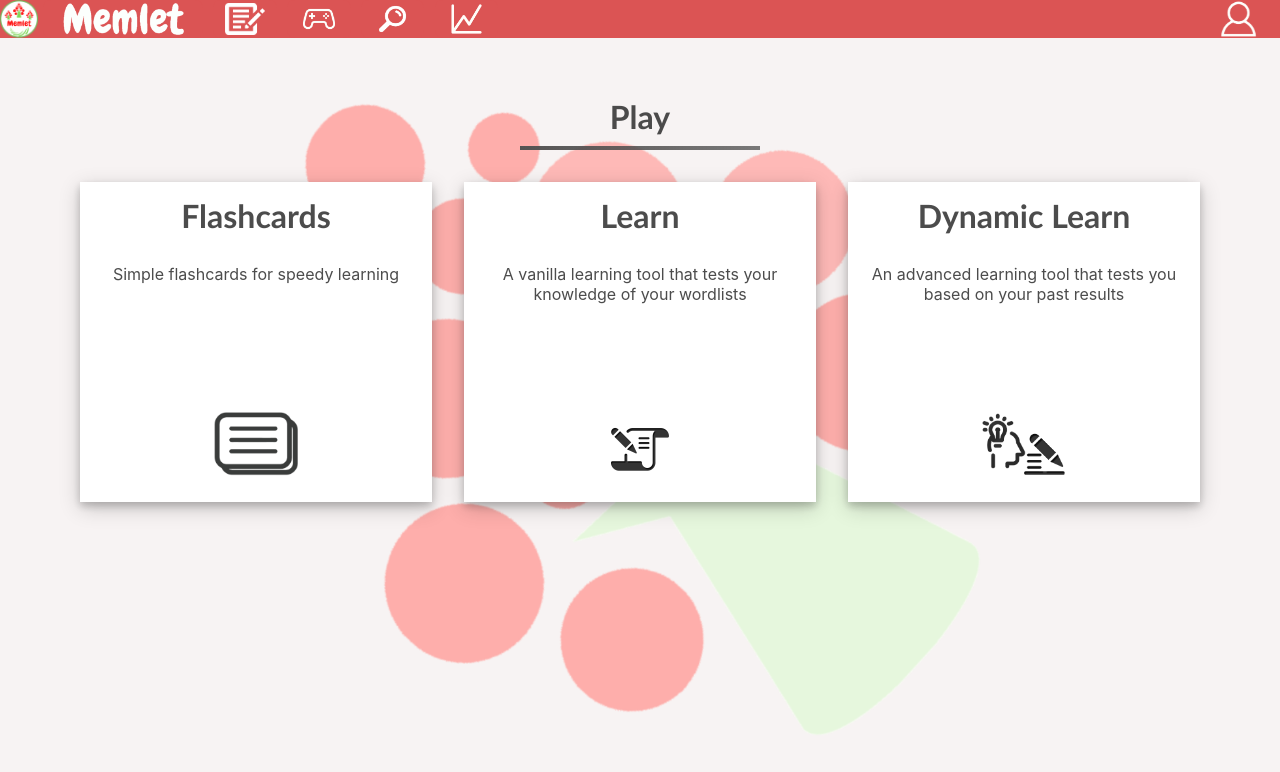
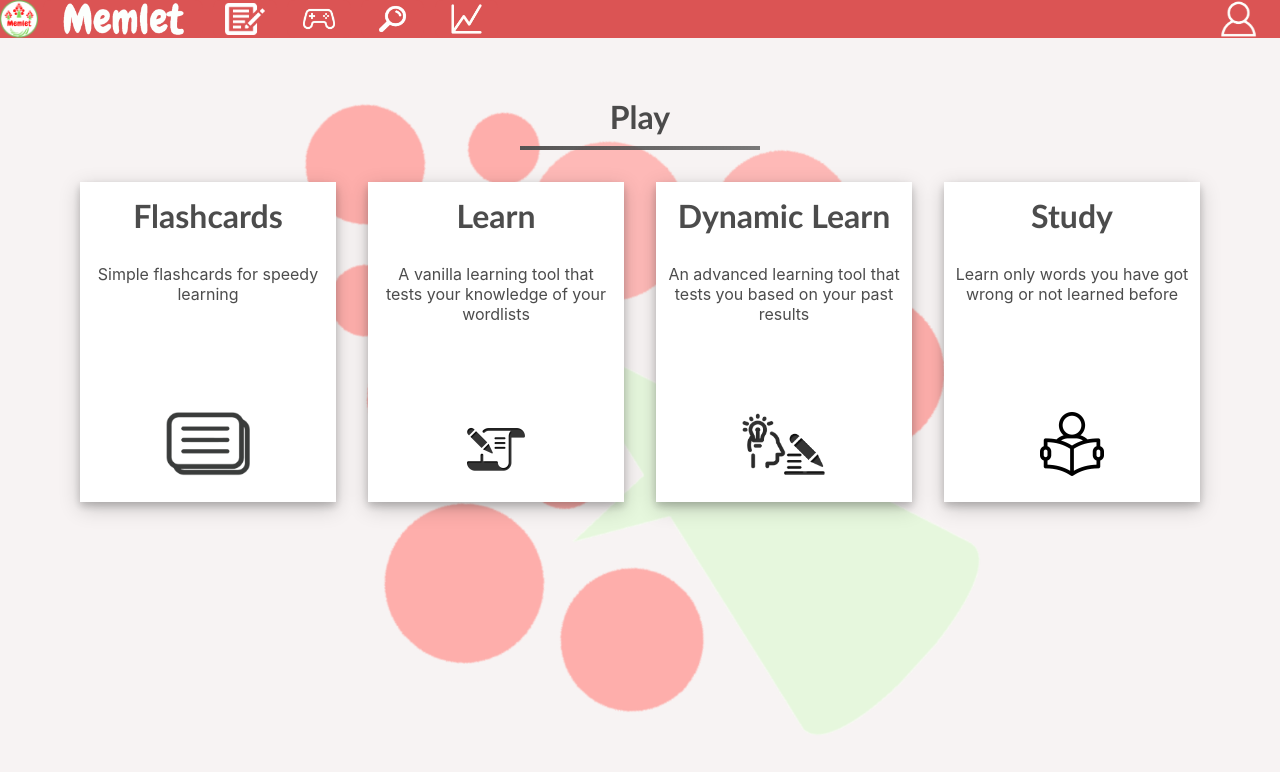
Before and after one commit to smithfmt/memlet-frontend, a React (Create React App) app: page /play in a window 1280 px wide. Shown: the top 772 px of the page. Built offline with nearby package versions, Linux system fonts and the light colour scheme; no server answers.

Commit message:
add study mode

```diff
--- a/src/App.js
+++ b/src/App.js
@@ -37,6 +37,7 @@ const App = () => {
             <Route path="/play/flashcards" component={Flashcards} />
             <Route path="/play/learn" component={Learn} />
             <Route path="/play/dynamic" component={Learn} />
+            <Route path="/play/study" component={Learn} />
             <Route exact path="/edit/:wordlist" component={Create} />
             <Route exact path="/play/:wordlist" component={Play} />
             <Route exact path="/view/:wordlist" component={View} />
--- a/src/components/pages/Learn.js
+++ b/src/components/pages/Learn.js
@@ -17,20 +17,27 @@ const Learn = (props) => {
     const [shuffledList, setShuffledList] = useState([]);
     const [score, setScore] = useState(0);
     const [dynamic, setDynamic] = useState(false);
+    const [study, setStudy] = useState(false);
     const [learnEverything, setLearnEverything] = useState(false);
     const [error, setError] = useState([]);
     const [showResults, setShowResults] = useState(false);
     const [strict, setStrict] = useState(localStorage.getItem("strictmode")?localStorage.getItem("strictmode"):false);
     let errorCount = 0;
     if (props.match.path.split("/")[2]==="dynamic" && !dynamic) {setDynamic(true)}
+    if (props.match.path.split("/")[2]==="study" && !study) {setStudy(true)};
     if (!wordlist && !learnEverything) {setLearnEverything(true)};
-
+    console.log(study)
     useEffect(() => {
         let listType = "play";
         if (dynamic) {
             listType="dynamic"
             if (learnEverything) listType="everything-dynamic";
-        } else if (learnEverything) listType="everything";
+        } else if (learnEverything) {
+            listType="everything";
+        } else if (study) {
+            listType = "study";
+        };
+        console.log(listType)
         axios.get(`${process.env.REACT_APP_API_ADDRESS}/${listType}`, {
             params: {
                 id: localStorage.getItem("playWordlistId"),
@@ -98,6 +105,7 @@ const Learn = (props) => {
     let title = "Learn";
     if (dynamic) title="Dynamic";
     if (learnEverything) title="Everything";
+    if (study) title="Study";
 
     let [lang1, lang2] = validList.langs.split("-");
     if (shuffledList.length&&shuffledList[current-1]) {
@@ -132,6 +140,11 @@ const Learn = (props) => {
                     </div>
                     <h2>{`${current-1}/${shuffledList.length}`}</h2>
                 </div>
+                {study?
+                    !shuffledList.length?
+                        <div>You have learnt all these words!</div>
+                    :""
+                :""}
                 {shuffledList.map((wordpair) => {
                     const thisId = cardId;
                     cardId++;
--- a/src/components/pages/Play.js
+++ b/src/components/pages/Play.js
@@ -5,6 +5,7 @@ import { Link } from 'react-router-dom';
 import Learn from "../../images/Play/learn.png";
 import Dynamic from "../../images/Play/dynamic.png";
 import Flashcards from "../../images/Play/flashcards.png";
+import Study from "../../images/Play/study.png";
 
 const Play = (props) => {
     const wordlist = props.match.params.wordlist || "";
@@ -55,6 +56,17 @@ const Play = (props) => {
                     </div>
                 </Link>
                 </div>
+                <div className="play-page section">
+                <Link className="column" to={`/play/study${wordlist ? `/${type==="folder"?wordlist+`?${folderId}`:wordlist}` : ""}`} replace >
+                    <h2 className="section-title">Study</h2>
+                    <div>
+                        Learn only words you have got wrong or not learned before
+                    </div>
+                    <div className="img-container">
+                        <img alt="study-icon" src={Study} />
+                    </div>
+                </Link>
+                </div>
             </div>
         </div>
     );
--- a/src/components/pages/View.js
+++ b/src/components/pages/View.js
@@ -203,7 +203,7 @@ const View = (props) => {
         </div>);
     };
     let wordpairIndex = -1;
-    const playButtons = ["learn", "flashcards", "dynamic"];
+    const playButtons = ["learn", "flashcards", "dynamic", "study"];
     let id = viewList.id;
     let navName = wordlist;
     if (folder) {
--- a/src/helpers.js
+++ b/src/helpers.js
@@ -48,8 +48,8 @@ export const shuffle = (array) => {
     let last = true;
     let offset = false;
     let wrong = 0;
-    let test = str1.toLowerCase();
-    let answer = str2.toLowerCase();
+    let test = str1.toLowerCase().trim();
+    let answer = str2.toLowerCase().trim();
     if (answer.match(/\(.*?\)/)) {
         if (!test.match(/\(.*?\)/)) {
             answer = answer.split(/\(.*?\)/)[0].trim();
```
Also changed, not shown: src/images/Play/study.png (added).
